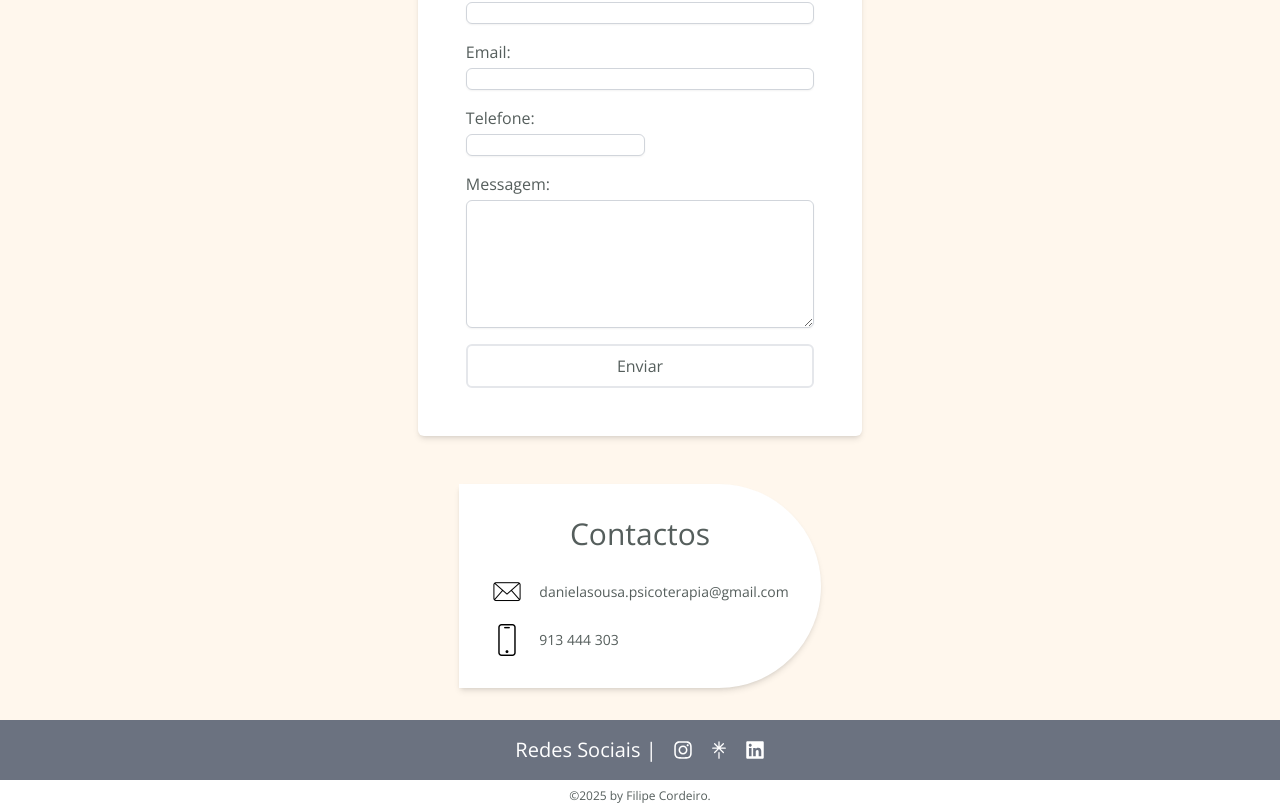
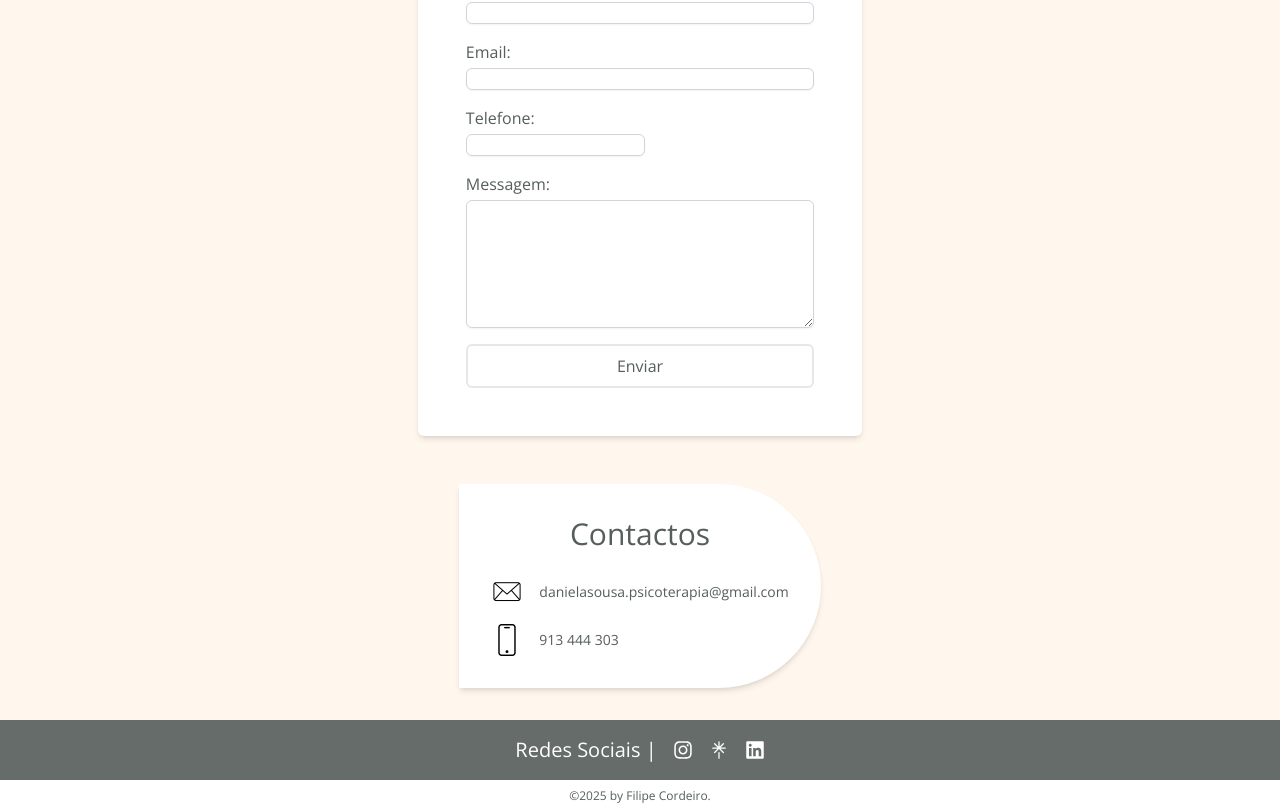
Before and after one commit to DeleteMind/site_psicologa, a Next.js app in the folder daniela-app/: page /contactos in a window 1280 px wide. Shown: the part 422-1234 px from the top of the page. Built offline with nearby package versions, Linux system fonts and the light colour scheme.

Commit message:
change_color_footer

```diff
--- a/daniela-app/components/Footer.tsx
+++ b/daniela-app/components/Footer.tsx
@@ -7,7 +7,7 @@ export default function Footer() {
     const year = new Date().getFullYear();
     return (
         <footer>
-            <div className="flex flex-col items-center justify-center w-full bg-gray-500 text-white p-4">
+            <div className="flex flex-col items-center justify-center w-full bg-[#555e5c]/90 text-white p-4">
                 <div className="flex flex-row justify-center gap-4 items-center">
                 <h1 className="text-xl">Redes Sociais |</h1>
                     <a href="https://www.instagram.com/danielasousapsi?utm_source=ig_web_button_share_sheet&igsh=ZDNlZDc0MzIxNw==" target="_blank" rel="noopener noreferrer">
```
